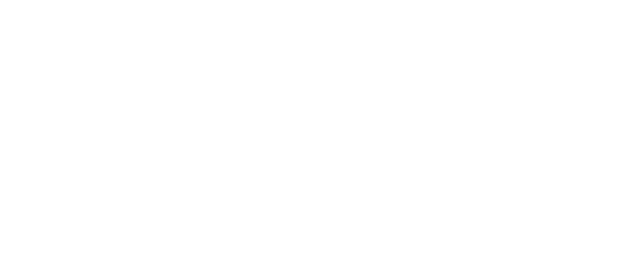
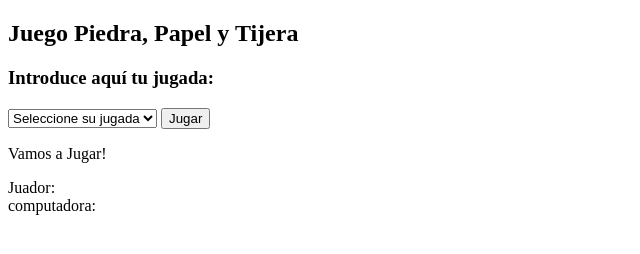
Before and after one commit to Roxana-Solano/modulo-2-evaluacion-intermedia-, a plain HTML site: page index.html in a window 1280 px wide. Shown: the whole page, without its empty margins (0-640 px from the left). Drawn offline with Linux system fonts and the light colour scheme.

Commit message:
start of layout

```diff
--- a/index.html
+++ b/index.html
@@ -13,6 +13,19 @@
     <header></header>
 
     <main>
+        <section>
+            <h1>Juego Piedra, Papel y Tijera</h1>
+            <h3>Introduce aquí tu jugada:</h3>
+            <select id="card" name="usercard">
+                <option value="visa">Seleccione su jugada</option>
+            </select>
+            <button type="submit">Jugar</button>
+            <p>
+                Vamos a Jugar!
+            </p>
+            <div>Juador:</div>
+            <div>computadora:</div>
+        </section>
 
     </main>
 
```
